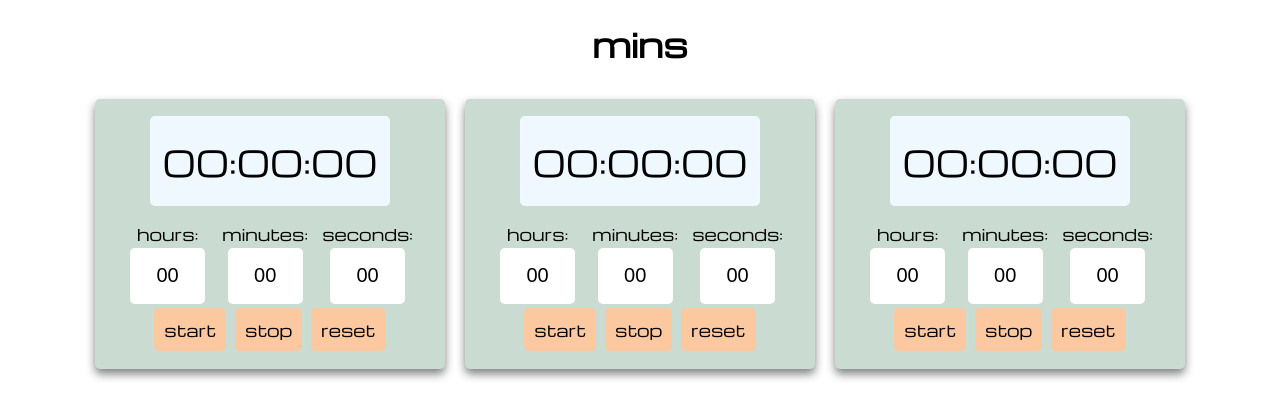
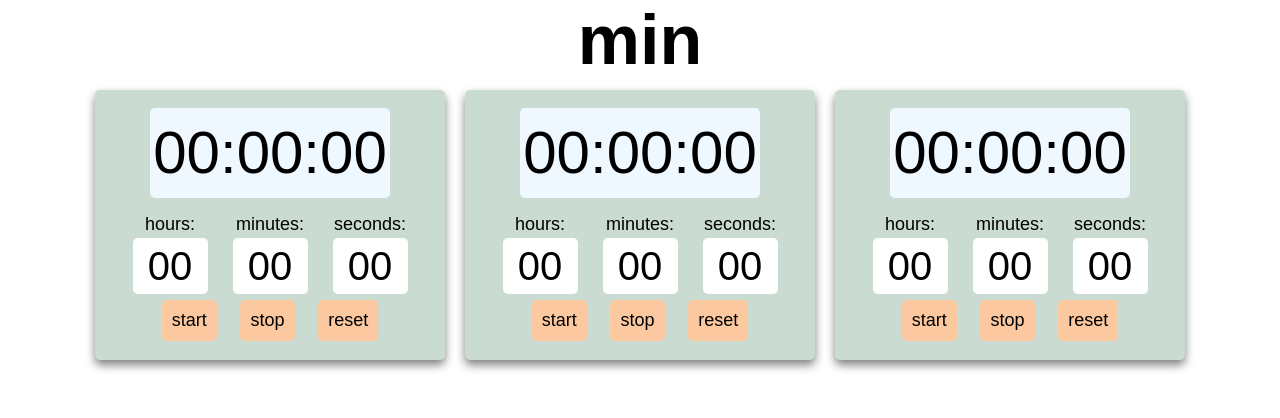
Before and after one commit to SarnaKhmel/min-client, a React (Create React App) app: page / in a window 1280 px wide. Shown: the top 418 px of the page. Built offline with nearby package versions, Linux system fonts and the light colour scheme; a web font is replaced by a local one.

Commit message:
changed font to Geo and styled

```diff
--- a/src/App.css
+++ b/src/App.css
@@ -1,7 +1,10 @@
 @import url('https://fonts.googleapis.com/css?family=Michroma');
+@import url('https://fonts.googleapis.com/css?family=Exo+2');
+@import url('https://fonts.googleapis.com/css?family=Geo');
 
 body {
-  font-family: 'Michroma', sans-serif;
+  font-family: 'Geo', sans-serif;
+  font-size: 18px;
 }
 
 .App {
@@ -12,6 +15,11 @@ body {
   min-width: 1000px;
 }
 
+h1 {
+  font-size: 70px;
+  margin: 0;
+}
+
 .timers-container {
   display: flex;
   justify-content: space-around;
--- a/src/App.js
+++ b/src/App.js
@@ -11,7 +11,7 @@ class App extends Component {
     console.log(this.props.test)
     return (
       <div className="App">
-        <div><h1>mins</h1></div>
+        <div><h1>min</h1></div>
         <div className="timers-container">
           <Timer />
           <Timer />
--- a/src/components/Timer/Timer.css
+++ b/src/components/Timer/Timer.css
@@ -24,7 +24,7 @@
     justify-content: center;
     align-items: center;
     background-color: aliceblue;
-    font-size: 35px;
+    font-size: 60px;
     padding: 10px;
     width: 220px;
     height: 70px;
@@ -61,7 +61,8 @@
 }
 
 .length-input {
-    font-size: 20px;
+    font-size: 40px;
+    font-family: 'Geo', sans-serif;
     text-align: center;
     border-radius: 5px;
     width: 69px;
```
